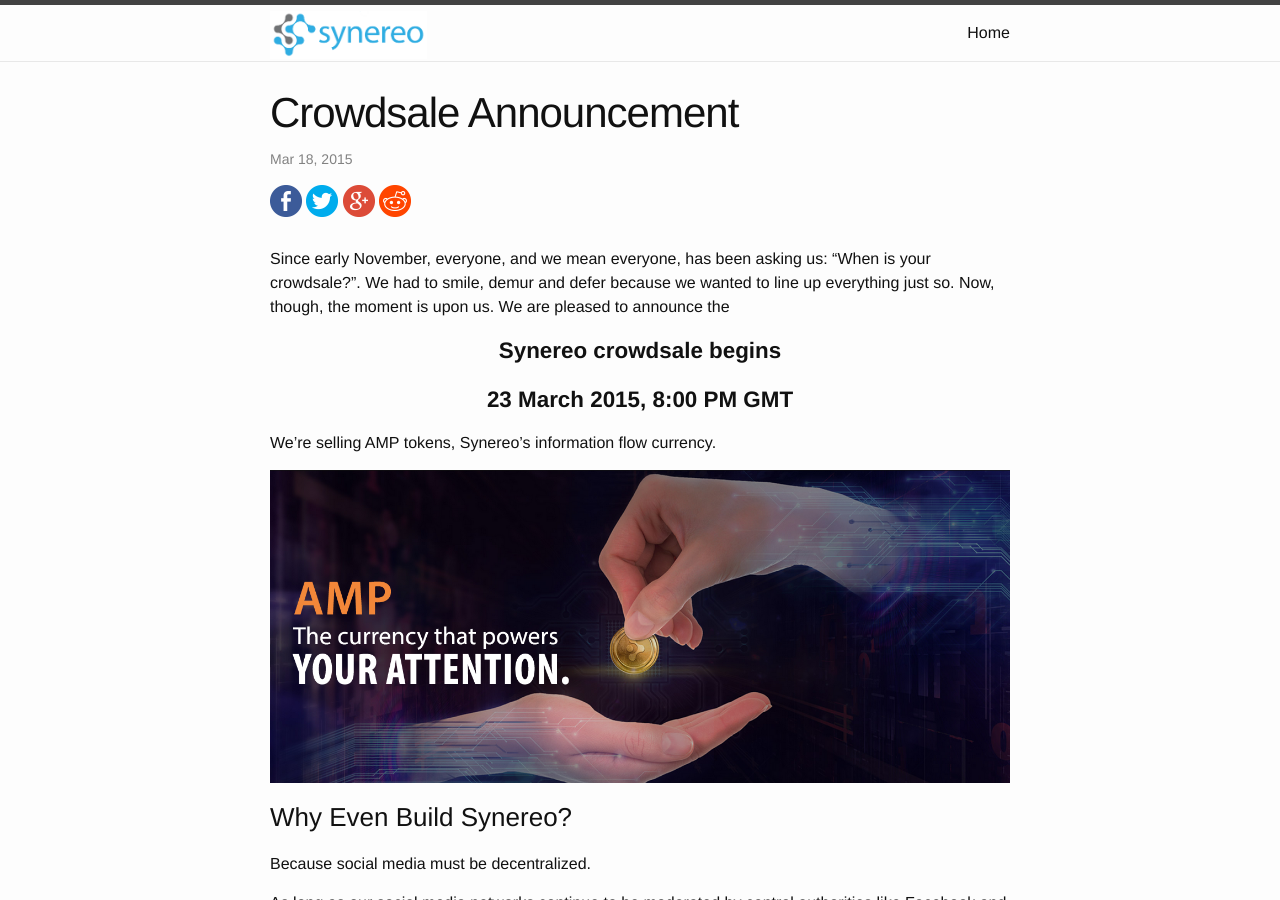
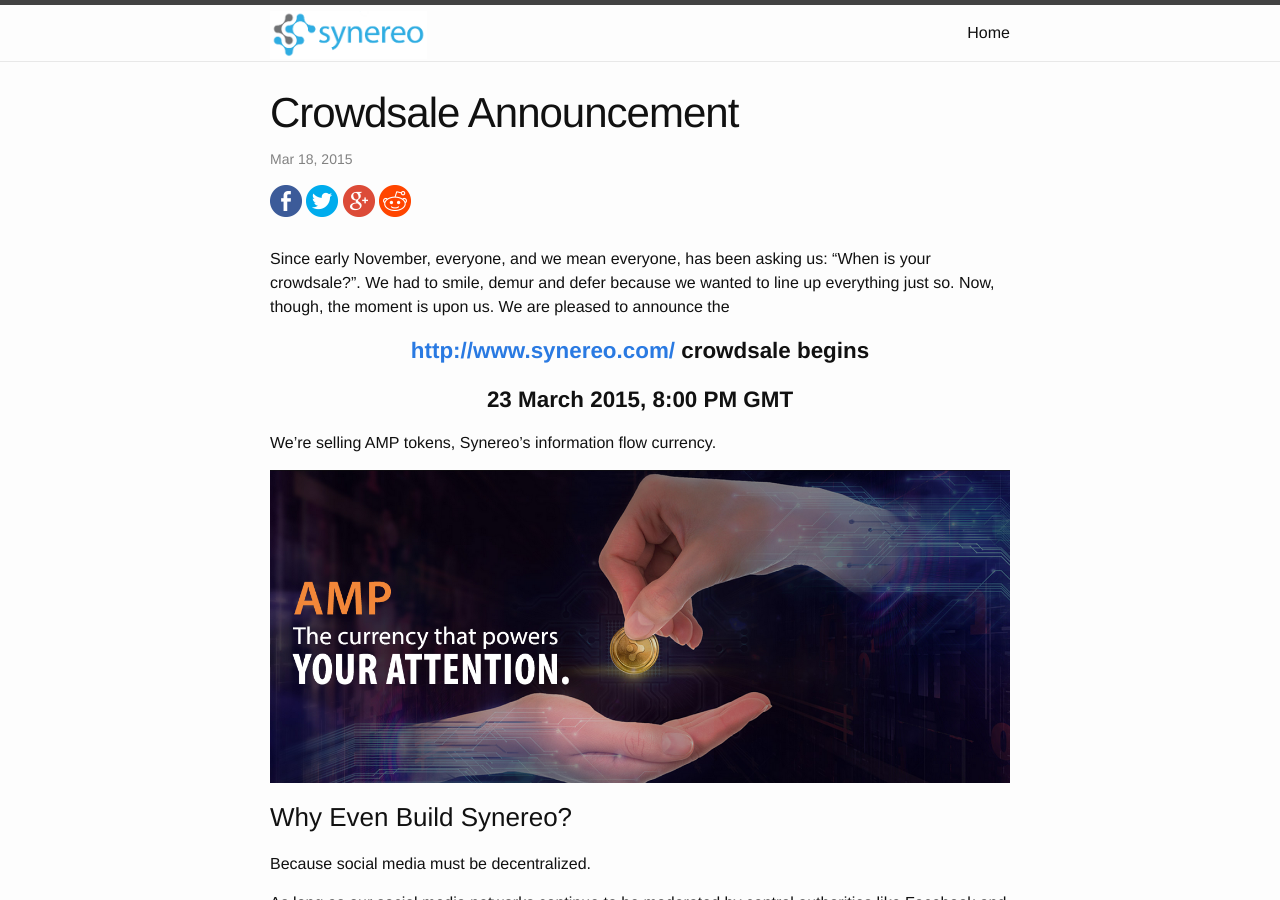
Before and after one commit to synereo/blog.synereo.com, a Jekyll site: the page built from _posts/2015-03-18-crowdsale.markdown, in a window 1280 px wide and 900 px high. Built offline with Jekyll 4.4.1, drawn with Linux system fonts in a browser that asks for light colours; a script that is not in the unit is left out; some of the changed lines change nothing that is shown.

Commit message:
Update 2015-03-18-crowdsale.markdown

```diff
--- a/_posts/2015-03-18-crowdsale.markdown
+++ b/_posts/2015-03-18-crowdsale.markdown
@@ -7,7 +7,7 @@
 ---
 Since early November, everyone, and we mean everyone, has been asking us: "When is your crowdsale?". We had to smile, demur and defer because we wanted to line up everything just so. Now, though, the moment is upon us. We are pleased to announce the
 
-**Synereo crowdsale begins**{: style="display: block; text-align: center; font-size: 1.4em;"}
+**[http://www.synereo.com/](http://www.synereo.com/) crowdsale begins**{: style="display: block; text-align: center; font-size: 1.4em;"}
 
 **23 March 2015, 8:00 PM GMT**{: style="display: block; text-align: center; font-size: 1.4em;"}
 
```
